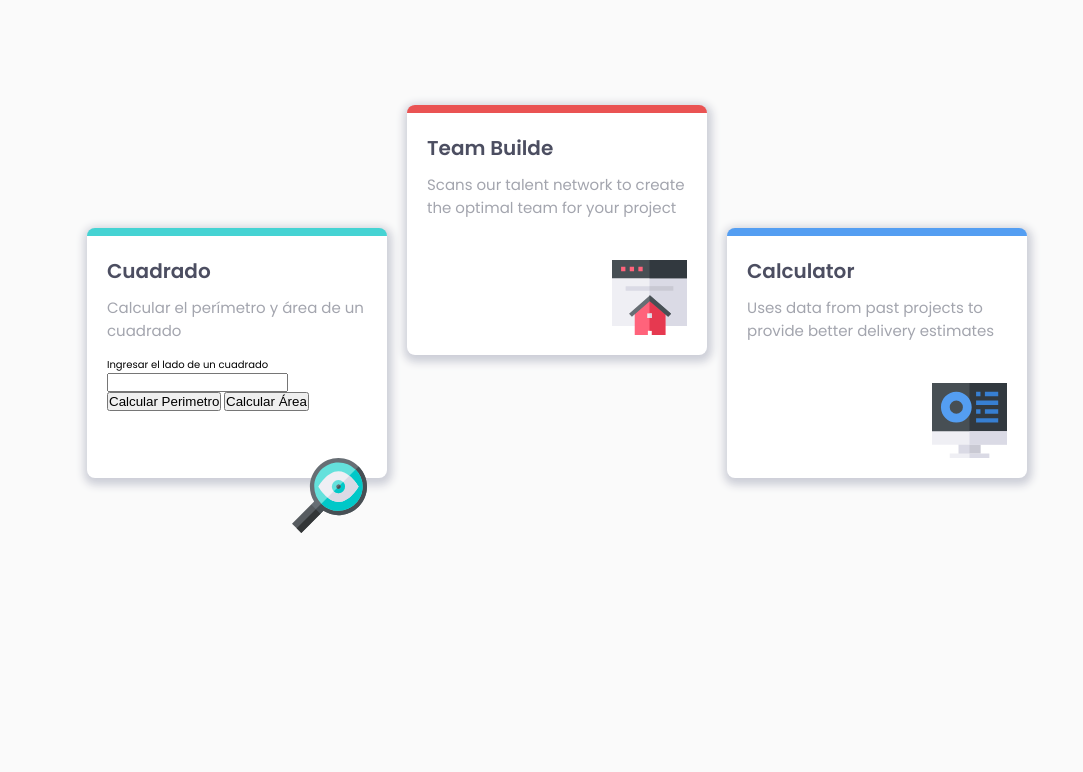
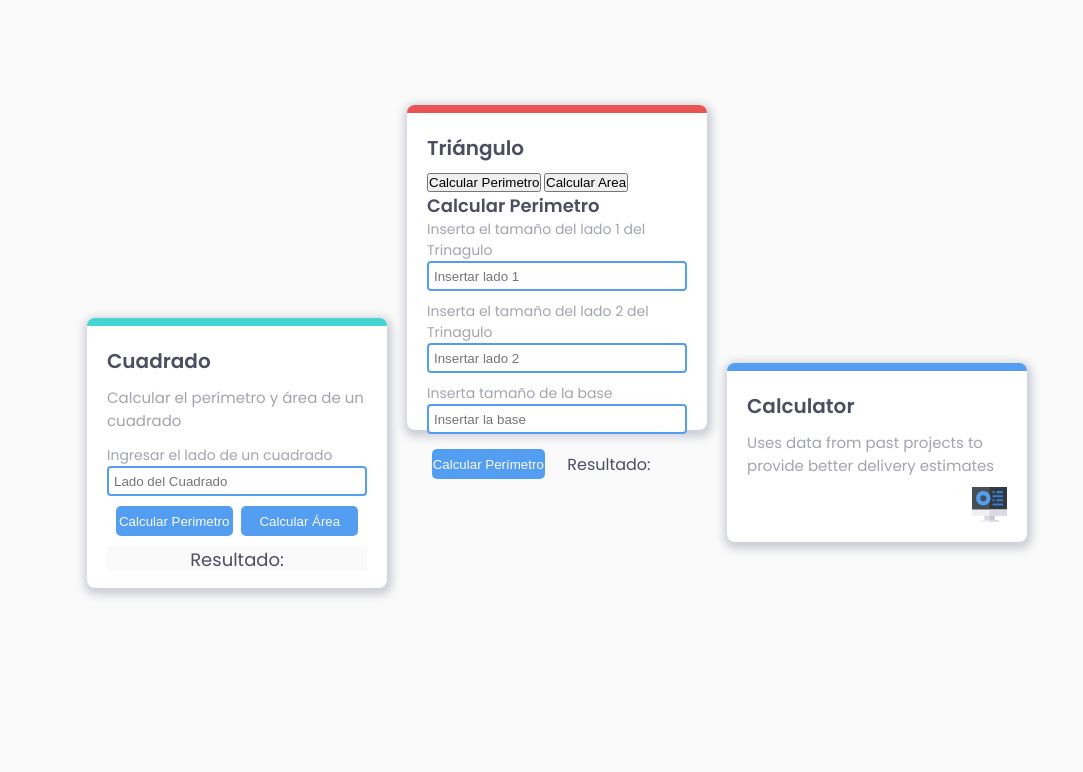
Before and after one commit to orellana179/github.io.section4Cards, a plain HTML site: page index.html in a window 1280 px wide. Shown: the part 175-947 px from the top of the page, without its empty margins (98-1181 px from the left). Before the commit the page ends 840 px from the top, so only its background shows below. Drawn offline with Linux system fonts and the light colour scheme.

Commit message:
hemos creado el diseño de la pagina y ya podemos calcular el area y perimetro del triangulo

```diff
--- a/css/desktop.css
+++ b/css/desktop.css
@@ -3,7 +3,7 @@
     width: 950px;
     display: grid;
     grid-template-columns: repeat(3,300px);
-    grid-template-rows: repeat(2,250px);
+    grid-template-rows: repeat(2,350px);
     gap: 20px;
     grid-template-areas: "left top right"
                             "left buttom right";
--- a/css/index.css
+++ b/css/index.css
@@ -57,9 +57,7 @@ main{
 }
 .card{
     display: grid;
-    grid-template-rows: 50% 50%;
     width: 100%;
-    height: 250px;
     border-radius: 8px;
     border-top: 3px --blue;
     background-color: white;
@@ -71,12 +69,14 @@ main{
 }
 .supervisor{
     border-top: 8px solid var(--cyan);
+    grid-template-rows: 45% 55%;
 }
 .teamBuilde{
     border-top: 8px solid var(--red);
 }
 .karma{
     border-top: 8px solid var(--orange);
+    grid-template-rows: 45% 55%;
 }
 .calculator{
     border-top: 8px solid var(--blue);
@@ -97,14 +97,82 @@ main{
 .icon{
     align-self: flex-end;
     justify-self: end;
-    width: 75px;
-    height: 75px;
+    width: 35px;
+    height: 35px;
 }
+.formLabel{
+    font-size: 1.4rem;
+    color: var(--grayish);
+}
+.formInput{
+    width: 100%;
+    height: 30px;
+    outline: none;
+    border: 2px solid var(--blue);
+    border-radius: 4px;
+    margin-bottom: 10px;
+    padding-left: 5px;
+}
+.containerBtn{
+    display:flex;
+    flex-direction: row;
+    justify-content: space-evenly;
+}
+.btn{
+    width: 45%;
+    height: 30px;
+    border-radius: 5px;
+    background-color: var(--blue);
+    border: 2px;
+    color: var(--veryLightGray);
+    margin-bottom: 1rem;
+}
+.resultOperation{
+    height: 25px;
+    text-align: center;
+    font-size: 1.8rem;
+    color: var(--veryDarkBlue);
+    background-color: var(--veryLightGray);
+}
+.titleTriangulo{
+    font-size: 1.8rem;
+    color: var(--veryDarkBlue);
+}
+.form-footer{
+    display: flex;
+    flex-direction: row;
+    justify-content: space-between;
+    padding: 5px;
+}
+.resultTriangulo{
+    width: 45%;
+    height: 30px;
+    border-radius: 5px;
+    background-color: var(--veryLightGray);
+    border: 2px;
+    color: var(--veryDarkBlue);
+    margin-bottom: 1rem;
+    display: grid;
+    grid-template-columns: 70% 30%;
+    place-items: center;
+    font-size: 1.6rem;
+}
+.formTriangulo{
+    display: flex;
+    flex-direction: row;
+}
+.active{
+    display: block;
+}
+.inactive{
+    display: none;
+}
+
 @media screen and (min-width:650px) {
     .section-card{
         display: grid;
         grid-template-columns: repeat(auto-fit, minmax(300px, 1fr));
-        grid-auto-rows: 250px;
+        grid-auto-rows: 300px;
         gap: 20px;
     }
 }
--- a/index.html
+++ b/index.html
@@ -4,7 +4,7 @@
     <meta charset="UTF-8">
     <meta http-equiv="X-UA-Compatible" content="IE=edge">
     <meta name="viewport" content="width=device-width, initial-scale=1.0">
-    <title>Section Four Cards</title>
+    <title>Figuras Geometricas</title>
     <link rel="shortcut icon" href="images/icon-calculator.svg" type="image/x-icon">
     <link rel="stylesheet" href="css/index.css">
     <link rel="stylesheet" href="css/desktop.css" media="screen and (min-width:950px)">
@@ -15,8 +15,7 @@
 <body>
     <main>
         <header class="header">
-            <h1 class="header-title1">Reliable, efficient delivery</h1>
-            <h1 class="header-title2">Powered by Technology</h1>
+            <h1 class="header-title2">Figuras Geometricas</h1>
             <p class="header-description">
                 Our Artificial
                 Intelligence powered tools use millions of project data points to ensure
@@ -30,31 +29,72 @@
                 <p class="card-description">
                     Calcular el perímetro y área de un cuadrado
                 </p>
-
                 </div>
-                <form action="">
-                    <label for="inputperimetro">Ingresar el lado de un cuadrado</label>
-                    <input type="number" id="inputPerimetro">
-                    <button type="button" onclick="calcularPerimetrocuadrado()">Calcular Perimetro</button>
-                    <button type="button" onclick="calcularAreacuadrado()">Calcular Área</button>
-
+                <form class="formFigure">
+                    <label for="inputperimetro" class="formLabel">Ingresar el lado de un cuadrado</label>
+                    <input type="number" id="inputPerimetro" class="formInput" placeholder="Lado del Cuadrado">
+                    <div class="containerBtn">
+                    <button type="button" onclick="calcularPerimetrocuadrado()" class="btn">Calcular Perimetro</button>
+                    <button type="button" onclick="calcularAreacuadrado()" class="btn">Calcular Área</button>
+                    </div>
+                    <div class="resultOperation">Resultado: <span id="result"></span></div>
                 </form>
-                <picture class="card-icon">
-                    <img src="images/icon-supervisor.svg" alt="Image the Supervisor" class="icon">
-                </picture>
-
             </article>
             <article class="card teamBuilde">
                 <div class="card-info">
-                    <h2 class="card-title">Team Builde</h2>
-                <p class="card-description">
-                    Scans our talent network to create the optimal team for your project
-                </p>
+                    <h2 class="card-title">Triángulo</h2>
+                <div class="tab">
+                  <button type="button" id="btnPerimetro" onclick="mostrarFormPerimetro()">
+                     Calcular Perimetro</button>
+                  <button type="button" id="btnArea" onclick="mostrarFormArea()">Calcular Area</button>
                 </div>
-                <picture class="card-icon">
-                    <img src="images/icon-team-builder.svg" alt="Image the Supervisor" class="icon">
-                </picture>
-
+                </div>
+                <div class="formTriangulo">
+                <form class="formPerimetro active" id="formPerimetro">
+                    <h3 class="titleTriangulo">Calcular Perimetro</h3>
+                    <label for="lado1PerimetroTriangulo" class="formLabel">
+                        Inserta el tamaño del lado 1 del Trinagulo
+                    </label>
+                    <input type="number" id="lado1PerimetroTriangulo"
+                    class="formInput" placeholder="Insertar lado 1">
+                    <label for="lado2PerimetroTriangulo" class="formLabel">
+                        Inserta el tamaño del lado 2 del Trinagulo
+                    </label>
+                    <input type="number" id="lado2PerimetroTriangulo"
+                    class="formInput" placeholder="Insertar lado 2">
+                    <label for="basePerimetroTriangulo" class="formLabel">
+                        Inserta tamaño de la  base
+                    </label>
+                    <input type="number" id="basePerimetroTriangulo"
+                    class="formInput" placeholder="Insertar la base">
+                    <div class="form-footer">
+                        <button type="button" class="btn" id="btnPerimetroTrianguloId"
+                        onclick="calcularPerimetroTriangulo()" >
+                            Calcular Perímetro
+                        </button>
+                        <div class="resultTriangulo">Resultado:
+                            <span id="resultTriangulo"></span>
+                        </div>
+                    </div>
+                </form>
+                <form class="formArea inactive" id="formArea">
+                  <h3 class="titleTriangulo">Calcular Área</h3>
+                  <label for="" class="formLabel">Insertar altura del triángulo</label>
+                  <input type="number" class="formInput" id="alturaTriangulo"
+                  placeholder="Insertar altura del triangulo">
+                  <label for="" class="formLabel">Insertar base del triángulo</label>
+                  <input type="number" class="formInput" id="alturaTriangulo"
+                  placeholder="Insertar altura del triangulo">
+                  <div class="form-footer">
+                     <button type="button" class="btn" id="calcularAreaTriangulo">
+                        Calcular Área
+                     </button>
+                     <div class="resultTriangulo">Resultado:
+                        <span id="resultTriangulo"></span>
+                    </div>
+                  </div>
+                </form>
+               </div>
             </article>
 
             <article class="card calculator">
@@ -71,6 +111,6 @@
             </article>
         </section>
     </main>
-    <script src="js/figure.js"></script>
+    <script src="js/figure.js" defer></script>
 </body>
 </html>
--- a/js/figure.js
+++ b/js/figure.js
@@ -10,7 +10,7 @@ function areaCuadrado(lados) {
 function perimetroTriangulo(lado1, lado2, base) {
     return lado1 + lado2 + base;
 }
-function areaTrinagulo(base,altura) {
+function areaTriangulo(base,altura) {
     return (base * altura) / 2;
 }
 
@@ -30,16 +30,54 @@ function areaCirculo(radio) {
 }
 
 //Interactuamos con el HTML
+const result = document.getElementById('result');
 
 function calcularPerimetrocuadrado() {
     const input = document.getElementById('inputPerimetro');
     const value = input.value;
     const perimetro = perimetroCuadrado(value);
-    alert(perimetro);
+    result.innerHTML = perimetro;
 }
 function calcularAreacuadrado() {
     const input = document.getElementById('inputPerimetro');
     const value = input.value;
     const area = areaCuadrado(value);
-    alert(area);
+    result.innerHTML = area;
 }
+
+
+//Triángulo
+//Ocultar form
+
+function mostrarFormArea() {
+    const btnPerimetro = document.getElementById('formPerimetro');
+    const btnArea = document.getElementById('formArea');
+
+    btnPerimetro.classList.remove('active');
+    btnPerimetro.classList.add('inactive');
+    btnArea.classList.remove('inactive');
+    btnArea.classList.add('active');
+}
+function mostrarFormPerimetro() {
+    const btnPerimetro = document.getElementById('formPerimetro');
+    const btnArea = document.getElementById('formArea');
+
+    btnArea.classList.remove('active');
+    btnArea.classList.add('inactive');
+    btnPerimetro.classList.remove('inactive');
+    btnPerimetro.classList.add('active');
+}
+
+function calcularPerimetroTriangulo() {
+    const input1 = document.getElementById('lado1PerimetroTriangulo');
+    const input2 = document.getElementById('lado2PerimetroTriangulo');
+    const inputBase = document.getElementById('basePerimetroTriangulo');
+    const resultadoTriangulo = document.getElementById('resultTriangulo');
+
+    const lado1 = parseInt(input1.value);
+    const lado2 = parseInt(input2.value);
+    const base = parseInt(inputBase.value);
+
+    const totalPerimetroTriangulo = perimetroTriangulo(lado1,lado2,base);
+    resultadoTriangulo.innerHTML = totalPerimetroTriangulo;
+}
```
Also changed, not shown: 1 other file.
